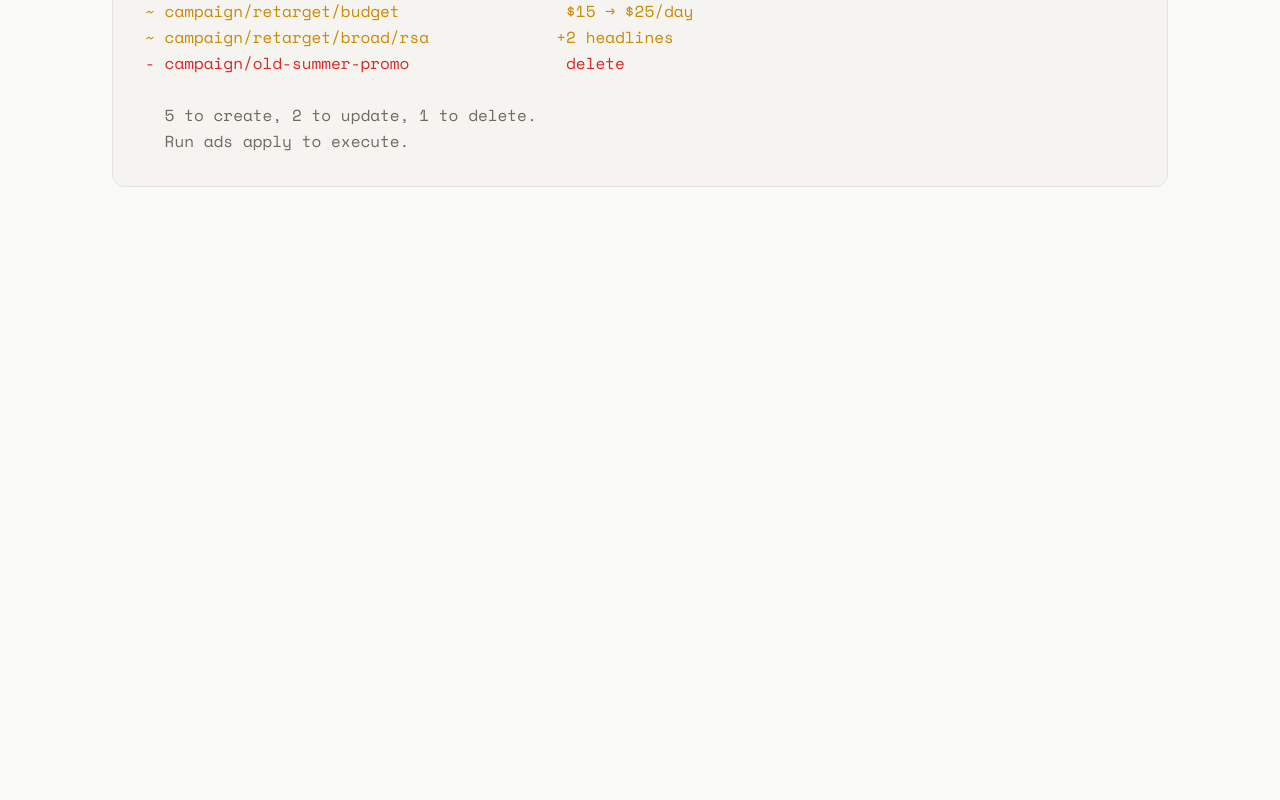
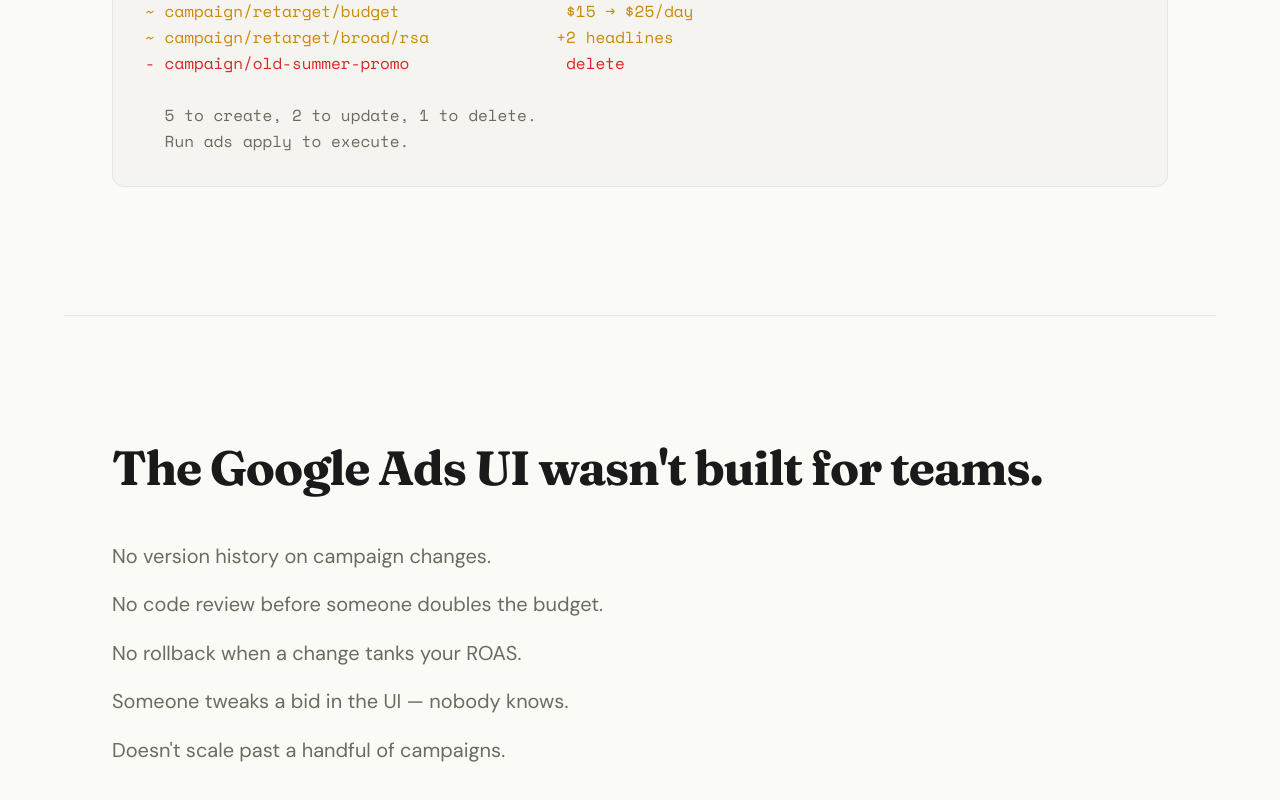
Before and after one commit to upspawn/ads-as-code-website, a Next.js app: page / in a window 1280 px wide. Shown: the part 744-1544 px from the top of the page. Before the commit the page ends 1059 px from the top, so only its background shows below. Built offline with nearby package versions, Linux system fonts and the light colour scheme.

Commit message:
feat: add Problem section

```diff
--- a/app/page.tsx
+++ b/app/page.tsx
@@ -1,11 +1,13 @@
 import { Nav } from "@/components/Nav";
 import { Hero } from "@/components/Hero";
+import { Problem } from "@/components/Problem";
 
 export default function Home() {
   return (
     <main>
       <Nav />
       <Hero />
+      <Problem />
     </main>
   );
 }
--- /dev/null
+++ b/components/Problem.tsx
@@ -0,0 +1,30 @@
+import { FadeIn } from "./FadeIn";
+
+const painPoints = [
+  "No version history on campaign changes.",
+  "No code review before someone doubles the budget.",
+  "No rollback when a change tanks your ROAS.",
+  "Someone tweaks a bid in the UI — nobody knows.",
+  "Doesn't scale past a handful of campaigns.",
+];
+
+export function Problem() {
+  return (
+    <section className="px-6 md:px-12 py-20 md:py-32 max-w-6xl mx-auto border-t border-code-border">
+      <FadeIn>
+        <h2 className="font-heading text-3xl md:text-5xl font-bold tracking-tight mb-12">
+          The Google Ads UI wasn&apos;t built for teams.
+        </h2>
+      </FadeIn>
+      <div className="space-y-4 max-w-2xl">
+        {painPoints.map((point, i) => (
+          <FadeIn key={i} delay={i * 80}>
+            <p className="text-text-muted text-lg md:text-xl leading-relaxed">
+              {point}
+            </p>
+          </FadeIn>
+        ))}
+      </div>
+    </section>
+  );
+}
```
